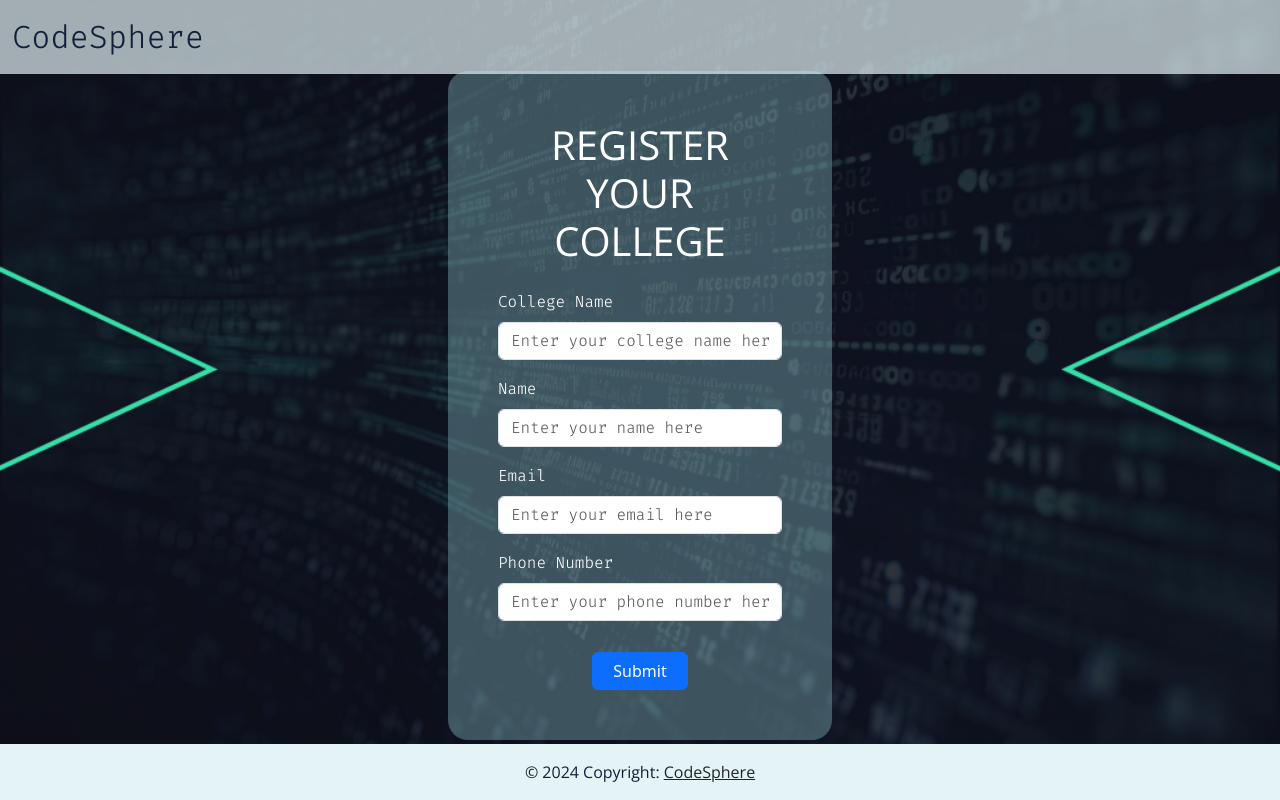
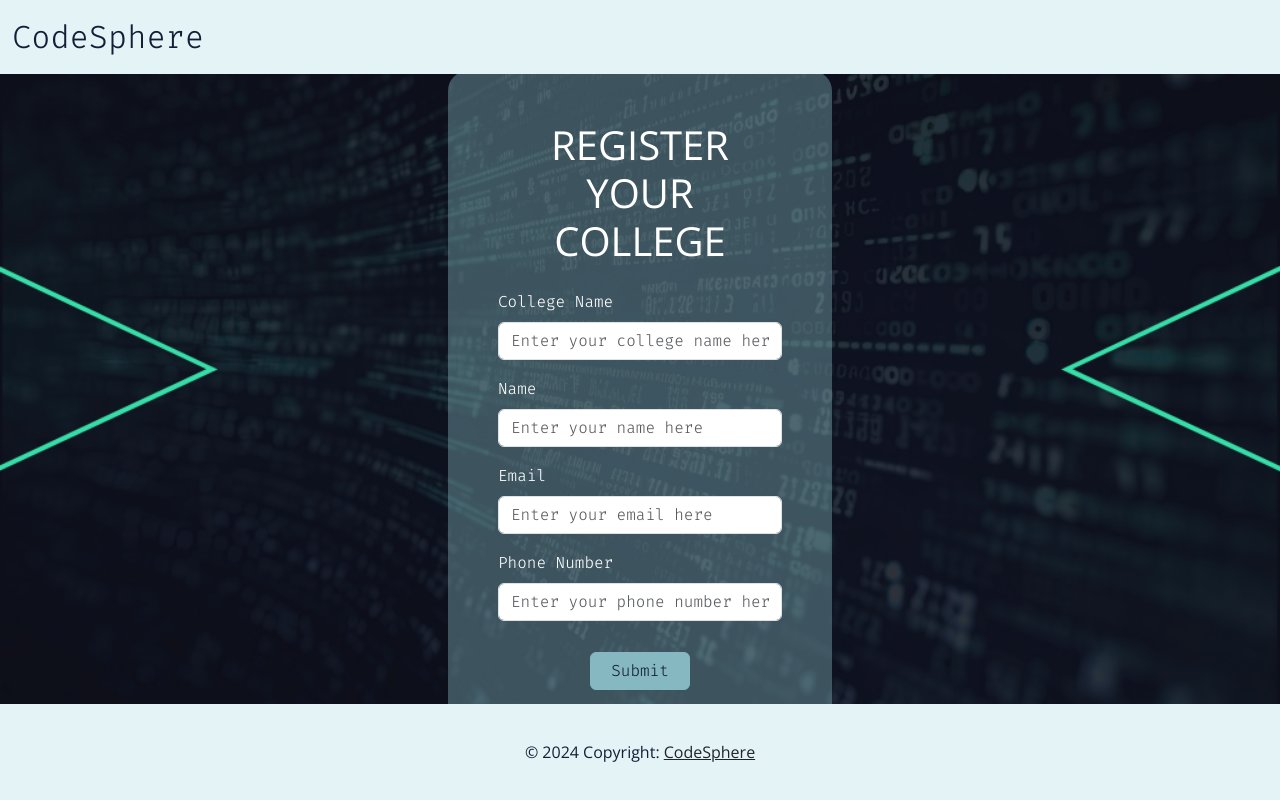
Before and after one commit to Hackdata2024/26-li, a React (Vite) app in the folder Frontend/: page /registerCollege in a window 1280 px wide. Built offline with nearby package versions, Linux system fonts and the light colour scheme; no server answers.

Commit message:
Landing Page updates

```diff
--- a/Frontend/src/components/Navbar/Navbar.jsx
+++ b/Frontend/src/components/Navbar/Navbar.jsx
@@ -3,7 +3,7 @@ import Navbar from "react-bootstrap/Navbar";
 
 function NavBar() {
     return (
-        <Navbar expand="lg" className="" fixed="top" style={{ backgroundColor: "rgba(227, 243, 246, 0.7)" }}>
+        <Navbar expand="lg" className="" fixed="top" style={{ backgroundColor: "rgba(227, 243, 246)" }}>
             <Container
             style={{
                 maxWidth: "100%" }}>
--- a/Frontend/src/pages/LandingPage/LandingPage.css
+++ b/Frontend/src/pages/LandingPage/LandingPage.css
@@ -4,19 +4,45 @@
     display: flex;
     flex-direction: column;
     justify-content: center;
-    background-color: #0D0F1A !important;
+    background-color:  #0D0F1A;
+    font-family: "Open Sans";
+}
+
+.card-header, .card-footer
+{
+    display: none !important;
+}
+
+.card
+{
+    background-color:  rgba(227, 243, 246) !important;
+    padding: 20px;
+}
+
+.btn
+{
+    font-family: "Fira Code"!important;
+    padding-left: "20px"!important;
+    padding-right: "20px"!important;
+    color: var(--sec) !important;
+    background-color: var(--light) !important;
+    border-color: "var(--light)"!important;
+    transition: "box-shadow 0.3s ease-in-out"!important;
 }
 
 .home-section-1 {
-    margin-top: 46px;
     display: flex;
     justify-content: space-evenly;
+    border-style: none;
+    font-family: "Open Sans";
+
 }
 
 .home-section-2 {
     display: flex;
     margin-top: 22px;
     justify-content: center;
+    font-family: "Open Sans";
 }
 
 .registercollege {
--- a/Frontend/src/pages/LandingPage/LandingPage.jsx
+++ b/Frontend/src/pages/LandingPage/LandingPage.jsx
@@ -9,10 +9,10 @@ const LandingPage = () => {
     const professorToken = Cookies.get("professorsToken");
 
     return (
-        <div className="home-section" style={{ backgroundColor: "rgba(36, 36, 36, 1)" }}>
+        <div className="home-section">
             <NavBar />
             <div className="home-section-1">
-                <LandingPageCard
+                <LandingPageCard className="card" style={{backgroundColor:"var(--sec)"}}
                     width="44%"
                     marginTop="28px"
                     title="CodeSphere for Students"
@@ -23,16 +23,18 @@ const LandingPage = () => {
                     width="44%"
                     marginTop="28px"
                     title="CodeSphere for Professors"
+                    backgroundColor="rgba(227, 243, 246)"
                     btntext="Login"
                     btnLink={typeof professorToken != "undefined" ? "/professor/assignments" : "/login/professors"}
                 />
             </div>
             <div className="home-section-2">
                 <LandingPageCard
-                    width="92%"
+                    width="80%"
                     marginTop="0px"
-                    title="Register Your College"
-                    content="Enhance your college coding culture"
+                    backgroundColor=""
+                    title="REGISTER YOUR COLLEGE"
+                    content="Enhance your college coding culture. Make your students better coders."
                     btntext="Register"
                     btnLink="/registerCollege"
                 />
--- a/Frontend/src/pages/RegisterCollege/RegisterCollege.jsx
+++ b/Frontend/src/pages/RegisterCollege/RegisterCollege.jsx
@@ -119,9 +119,23 @@ function RegisterCollege() {
                         paddingTop: "15px",
                     }}
                 >
-                    <Button variant="primary" style={{ paddingLeft: "20px", paddingRight: "20px" }} type="submit">
-                        Submit
-                    </Button>
+                    <Button variant="primary" style={{
+                        font: "Fira Code",
+                        paddingLeft: "20px",
+                        paddingRight: "20px",
+                        color: "var(--light)",
+                        backgroundColor: "var(--sec)",
+                        borderColor: "var(--light)",
+                        transition: "box-shadow 0.3s ease-in-out",
+                    }} type="submit"
+                        onMouseOver={(e) => {
+                            e.target.style.boxShadow = "0 0 10px rgba(134, 184, 193, 1)";
+                          }}
+                          onMouseOut={(e) => {
+                            e.target.style.boxShadow = "0 0 10px rgba(134, 184, 193, 0.6)";
+                          }}
+                        >
+                        Submit                    </Button>
                 </div>
                 </div>
             </Form>
```
